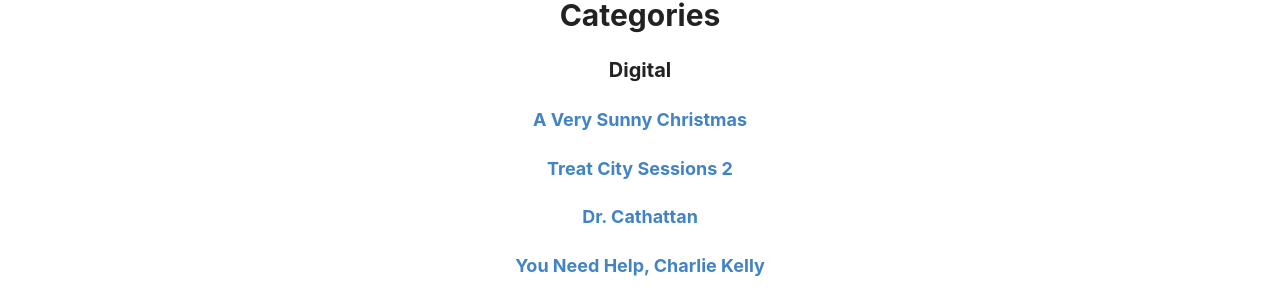
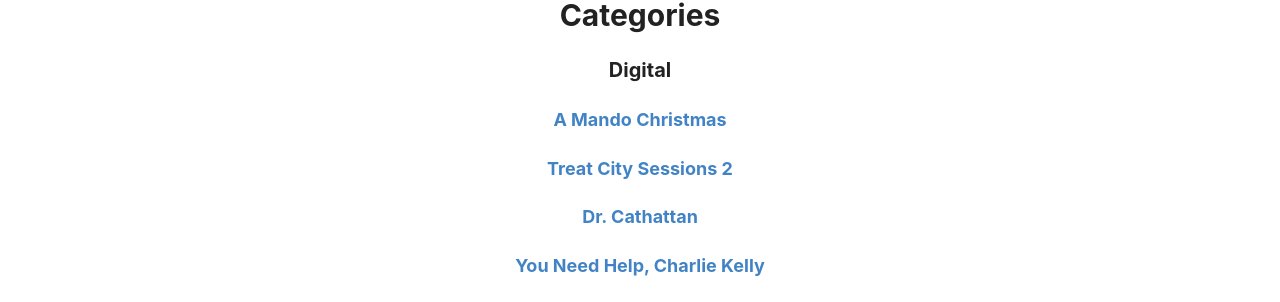
Before and after one commit to jacordobaruiz/hello, a Jekyll site: the page built from _pages/categories.md, in a window 1280 px wide. Shown: the part 144-446 px from the top of the page. Built offline with Jekyll 4.4.1, drawn with Linux system fonts in a browser that asks for light colours.

Commit message:
xmas preload

```diff
--- a/_posts/2020-12-09-a-very-sunny-christmas.md
+++ b/_posts/2020-12-09-a-very-sunny-christmas.md
@@ -1,6 +1,6 @@
 ---
 layout: post
-title: "A Very Sunny Christmas"
+title: "A Mando Christmas"
 category: Digital
 ---
-![A Very Sunny Christmas](/images/up/art/digital/averysunnychristmas.jpeg)
+![A Mando Christmas](/images/up/art/digital/amandochristmas.png)
```
Also changed, not shown: _posts/DO NOT POST UNTIL CHRISTMAS 2020-12-24-a-mando-christmas.md (added, +6 -0 lines), 1 other file.
